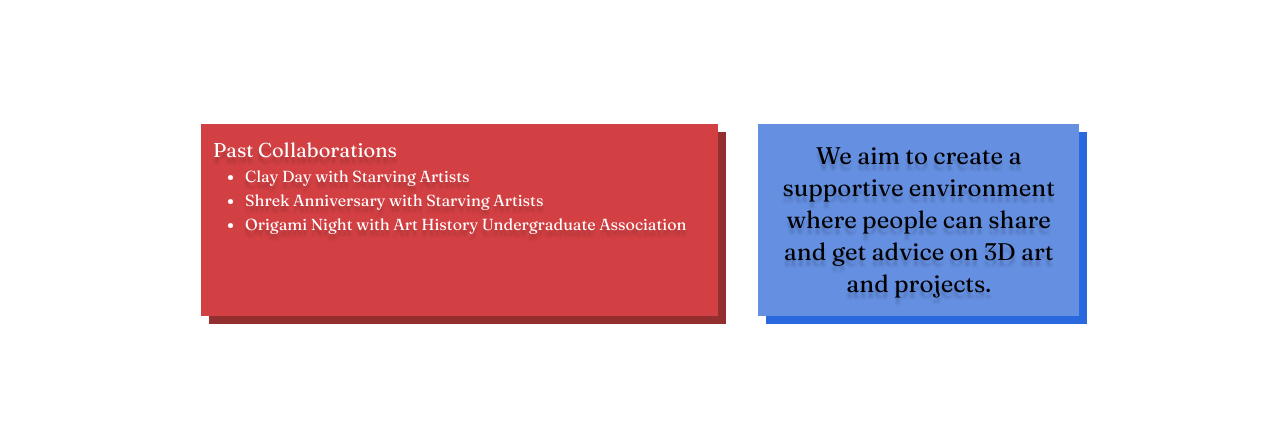
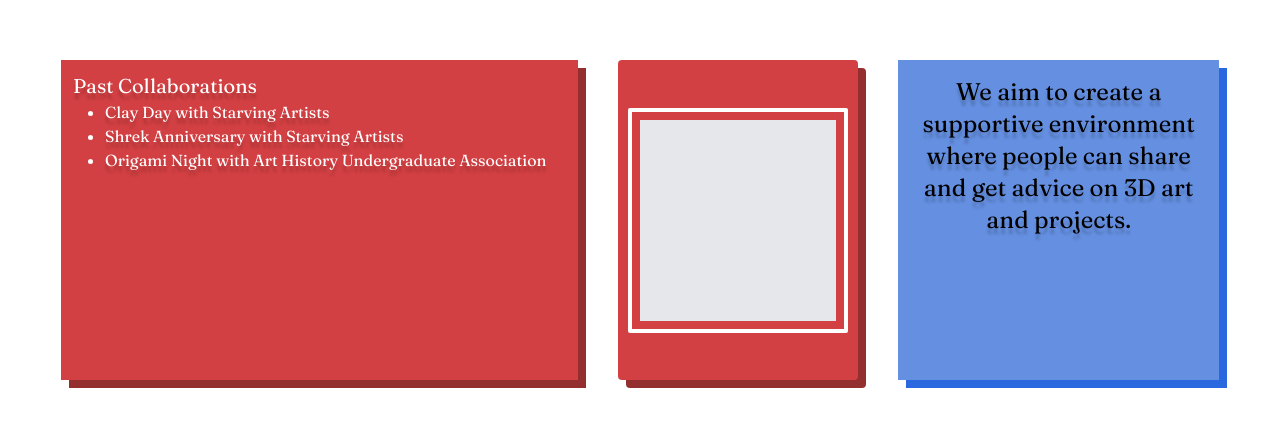
Before and after one commit to acm-ucr/3d-website, a Next.js app: page / in a window 1280 px wide. Shown: the part 180-606 px from the top of the page. Built offline with nearby package versions, Linux system fonts and the light colour scheme; a web font is replaced by a local one.

Commit message:
fixed to use fraction instead

```diff
--- a/src/app/page.tsx
+++ b/src/app/page.tsx
@@ -1,3 +1,4 @@
+import MemberCard from "@/components/Board/MemberCard";
 import BoxShadow from "@/components/BoxShadow";
 
 const Home = () => {
@@ -21,6 +22,8 @@
           </div>
         </BoxShadow>
 
+        <MemberCard />
+
         {/* Another example */}
         <BoxShadow
           boxColor="bg-3d-blue-primary"
--- a/src/components/Board/MemberCard.tsx
+++ b/src/components/Board/MemberCard.tsx
@@ -8,7 +8,7 @@
       boxPadding="pr-0.2 pl-0.2 py-0"
     >
       <div className="bg-3d-red-primary flex h-80 w-60 items-center justify-center rounded-lg p-2.5">
-        <div className="h-50 w-full rounded-xs border-4 border-white p-2">
+        <div className="h-3/4 w-full rounded-xs border-4 border-white p-2">
           <div className="flex h-full w-full items-center justify-center border-gray-300 bg-gray-200">
             {/*replace with image*/}
             {/*blue component placeholder*/}
```
